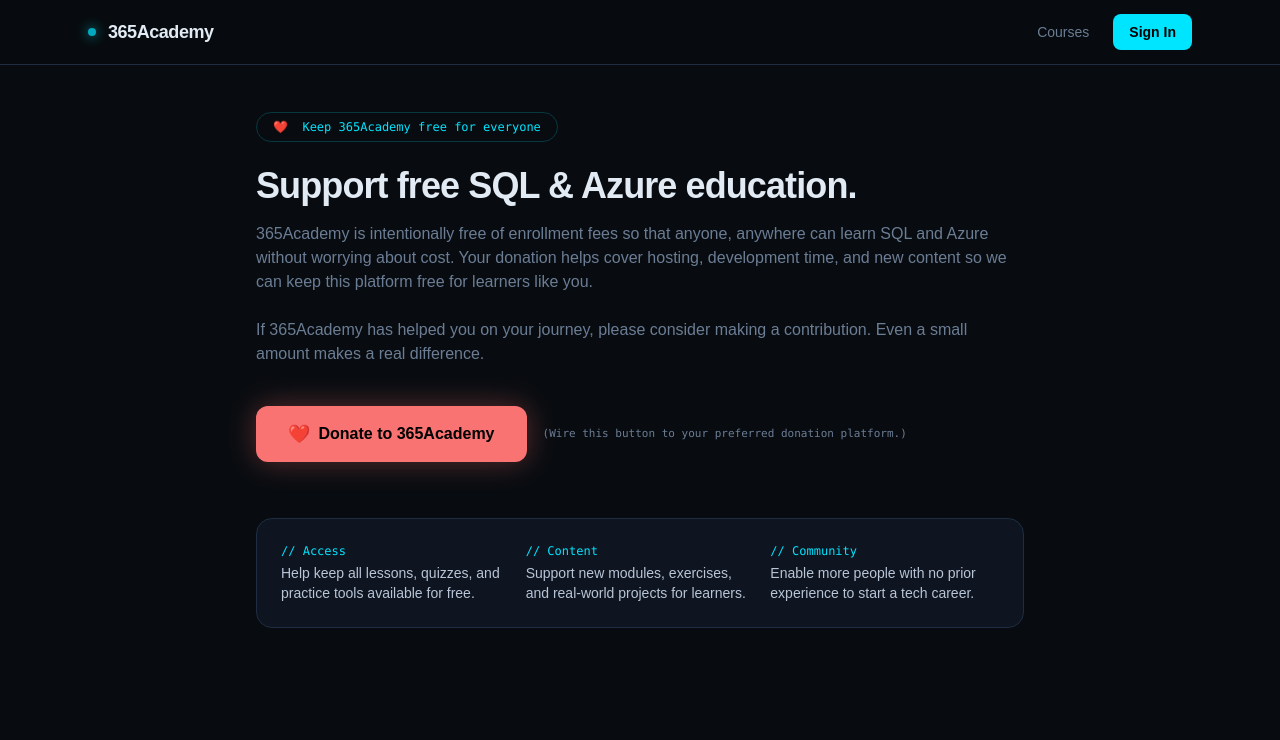
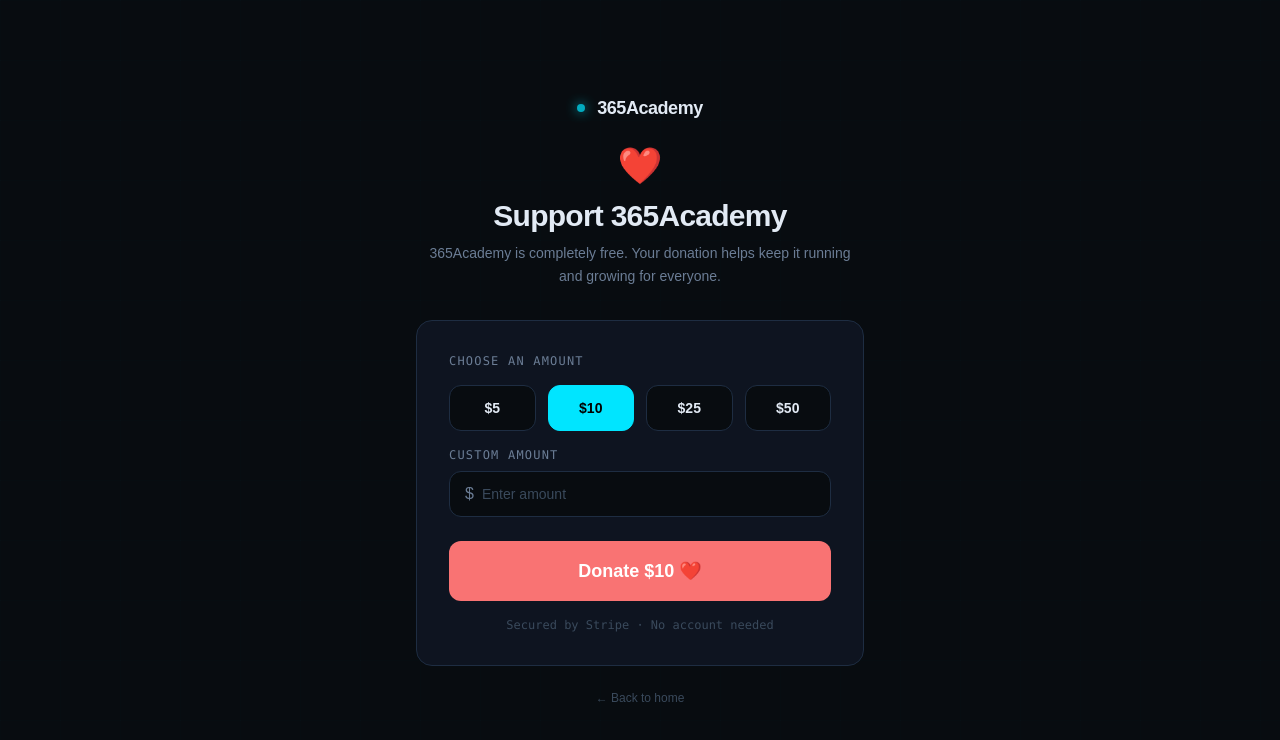
Before and after one commit to mustafa365/365academy, a Next.js app: page /donate in a window 1280 px wide. Shown: the top 740 px of the page. Built offline with nearby package versions, Linux system fonts and the light colour scheme.

Commit message:
Add Stripe donation page

```diff
--- /dev/null
+++ b/app/api/donate/route.ts
@@ -0,0 +1,30 @@
+import { NextRequest, NextResponse } from "next/server";
+import Stripe from "stripe";
+
+const stripe = new Stripe(process.env.STRIPE_SECRET_KEY!);
+
+export async function POST(req: NextRequest) {
+  const { amount } = await req.json();
+
+  const session = await stripe.checkout.sessions.create({
+    payment_method_types: ["card"],
+    line_items: [
+      {
+        price_data: {
+          currency: "usd",
+          product_data: {
+            name: "Donate to 365Academy",
+            description: "Support free education for everyone",
+          },
+          unit_amount: amount * 100,
+        },
+        quantity: 1,
+      },
+    ],
+    mode: "payment",
+    success_url: `${process.env.NEXT_PUBLIC_BASE_URL}/donate/success`,
+    cancel_url: `${process.env.NEXT_PUBLIC_BASE_URL}/donate`,
+  });
+
+  return NextResponse.json({ url: session.url });
+}
--- a/app/donate/page.tsx
+++ b/app/donate/page.tsx
@@ -1,73 +1,96 @@
+"use client";
+import { useState } from "react";
 import Link from "next/link";
 
+const PRESET_AMOUNTS = [5, 10, 25, 50];
+
 export default function DonatePage() {
+  const [selected, setSelected] = useState<number | null>(10);
+  const [custom, setCustom] = useState("");
+  const [loading, setLoading] = useState(false);
+
+  const amount = custom ? parseInt(custom) : selected;
+
+  async function handleDonate() {
+    if (!amount || amount < 1) return;
+    setLoading(true);
+    const res = await fetch("/api/donate", {
+      method: "POST",
+      headers: { "Content-Type": "application/json" },
+      body: JSON.stringify({ amount }),
+    });
+    const data = await res.json();
+    if (data.url) window.location.href = data.url;
+    else setLoading(false);
+  }
+
   return (
-    <main className="min-h-screen bg-[#080c10] text-[#e2eaf4]">
-      {/* Nav */}
-      <nav className="fixed top-0 left-0 right-0 z-50 border-b border-[#1e2d42] bg-[#080c10]/80 backdrop-blur-xl">
-        <div className="max-w-6xl mx-auto px-6 h-16 flex items-center justify-between">
-          <Link href="/" className="flex items-center gap-3">
+    <main className="min-h-screen bg-[#080c10] text-[#e2eaf4] flex items-center justify-center px-6">
+      <div className="fixed inset-0 opacity-20 pointer-events-none" style={{ backgroundImage: `linear-gradient(rgba(0,229,255,0.05) 1px, transparent 1px), linear-gradient(90deg, rgba(0,229,255,0.05) 1px, transparent 1px)`, backgroundSize: "60px 60px" }} />
+
+      <div className="relative w-full max-w-md">
+        <div className="text-center mb-8">
+          <Link href="/" className="inline-flex items-center gap-3 mb-6">
             <div className="w-2 h-2 rounded-full bg-[#00e5ff] shadow-[0_0_12px_#00e5ff] animate-pulse" />
             <span className="font-bold text-lg tracking-tight">365Academy</span>
           </Link>
-          <div className="flex items-center gap-6">
-            <Link href="/courses" className="text-[#6b7d95] hover:text-white text-sm transition-colors">
-              Courses
-            </Link>
-            <Link href="/login" className="text-sm bg-[#00e5ff] text-black font-semibold px-4 py-2 rounded-lg hover:bg-[#00c4db] transition-all hover:-translate-y-0.5">
-              Sign In
-            </Link>
-          </div>
+          <div className="text-4xl mb-3">❤️</div>
+          <h1 className="text-3xl font-black tracking-tight mb-2">Support 365Academy</h1>
+          <p className="text-[#6b7d95] text-sm leading-relaxed">
+            365Academy is completely free. Your donation helps keep it running and growing for everyone.
+          </p>
         </div>
-      </nav>
 
-      <div className="pt-28 pb-20 px-6">
-        <div className="max-w-3xl mx-auto">
-          <div className="inline-flex items-center gap-2 bg-[#00e5ff]/8 border border-[#00e5ff]/20 text-[#00e5ff] px-4 py-1.5 rounded-full text-xs font-mono mb-6">
-            ❤️ &nbsp;Keep 365Academy free for everyone
+        <div className="bg-[#0e1420] border border-[#1e2d42] rounded-2xl p-8">
+          <p className="text-xs font-mono text-[#6b7d95] uppercase tracking-widest mb-4">Choose an amount</p>
+
+          <div className="grid grid-cols-4 gap-3 mb-4">
+            {PRESET_AMOUNTS.map((a) => (
+              <button
+                key={a}
+                onClick={() => { setSelected(a); setCustom(""); }}
+                className={`py-3 rounded-xl font-bold text-sm border transition-all ${
+                  selected === a && !custom
+                    ? "bg-[#00e5ff] text-black border-[#00e5ff]"
+                    : "bg-[#080c10] border-[#1e2d42] text-[#e2eaf4] hover:border-[#00e5ff]/40"
+                }`}
+              >
+                ${a}
+              </button>
+            ))}
           </div>
 
-          <h1 className="text-3xl md:text-4xl font-black tracking-tight mb-4">
-            Support free SQL & Azure education.
-          </h1>
-
-          <p className="text-[#6b7d95] text-sm md:text-base leading-relaxed mb-6">
-            365Academy is intentionally free of enrollment fees so that anyone, anywhere can learn SQL and Azure without worrying about cost.
-            Your donation helps cover hosting, development time, and new content so we can keep this platform free for learners like you.
-          </p>
-
-          <p className="text-[#6b7d95] text-sm md:text-base leading-relaxed mb-10">
-            If 365Academy has helped you on your journey, please consider making a contribution. Even a small amount makes a real difference.
-          </p>
-
-          <div className="flex flex-col sm:flex-row items-stretch sm:items-center gap-4 mb-14">
-            <button
-              type="button"
-              className="inline-flex items-center justify-center gap-2 px-8 py-3.5 rounded-xl bg-[#f97373] text-black font-bold text-sm md:text-base shadow-[0_0_30px_rgba(248,113,113,0.35)] hover:bg-[#fb7171] transition-transform hover:-translate-y-0.5"
-            >
-              <span className="text-lg">❤️</span>
-              <span>Donate to 365Academy</span>
-            </button>
-            <span className="text-[11px] text-[#6b7d95] font-mono">
-              (Wire this button to your preferred donation platform.)
-            </span>
+          <div className="mb-6">
+            <label className="block text-xs font-mono text-[#6b7d95] mb-2 uppercase tracking-widest">Custom amount</label>
+            <div className="relative">
+              <span className="absolute left-4 top-1/2 -translate-y-1/2 text-[#6b7d95]">$</span>
+              <input
+                type="number"
+                min="1"
+                value={custom}
+                onChange={(e) => { setCustom(e.target.value); setSelected(null); }}
+                placeholder="Enter amount"
+                className="w-full bg-[#080c10] border border-[#1e2d42] rounded-xl pl-8 pr-4 py-3 text-sm text-[#e2eaf4] placeholder-[#3a4a5c] focus:outline-none focus:border-[#00e5ff]/50 transition-colors"
+              />
+            </div>
           </div>
 
-          <div className="bg-[#0e1420] border border-[#1e2d42] rounded-2xl p-6 grid grid-cols-1 sm:grid-cols-3 gap-4 text-sm">
-            <div>
-              <div className="text-[#00e5ff] text-xs font-mono mb-1">// Access</div>
-              <p className="text-[#b8c5d6]">Help keep all lessons, quizzes, and practice tools available for free.</p>
-            </div>
-            <div>
-              <div className="text-[#00e5ff] text-xs font-mono mb-1">// Content</div>
-              <p className="text-[#b8c5d6]">Support new modules, exercises, and real-world projects for learners.</p>
-            </div>
-            <div>
-              <div className="text-[#00e5ff] text-xs font-mono mb-1">// Community</div>
-              <p className="text-[#b8c5d6]">Enable more people with no prior experience to start a tech career.</p>
-            </div>
-          </div>
+          <button
+            onClick={handleDonate}
+            disabled={!amount || amount < 1 || loading}
+            className="w-full bg-[#f97373] hover:bg-[#f85555] text-white font-black py-4 rounded-xl transition-all hover:-translate-y-0.5 disabled:opacity-40 disabled:cursor-not-allowed disabled:translate-y-0 text-lg"
+          >
+            {loading ? "Redirecting..." : `Donate ${amount ? "$" + amount : ""} ❤️`}
+          </button>
+
+          <p className="text-center text-xs text-[#3a4a5c] font-mono mt-4">
+            Secured by Stripe · No account needed
+          </p>
         </div>
+
+        <p className="text-center text-xs text-[#3a4a5c] mt-6">
+          <Link href="/" className="hover:text-[#6b7d95] transition-colors">← Back to home</Link>
+        </p>
       </div>
     </main>
   );
--- /dev/null
+++ b/app/donate/success/page.tsx
@@ -0,0 +1,21 @@
+import Link from "next/link";
+
+export default function DonateSuccessPage() {
+  return (
+    <main className="min-h-screen bg-[#080c10] text-[#e2eaf4] flex items-center justify-center px-6">
+      <div className="text-center max-w-md">
+        <div className="text-6xl mb-6">🎉</div>
+        <h1 className="text-4xl font-black tracking-tight mb-4">Thank you!</h1>
+        <p className="text-[#6b7d95] leading-relaxed mb-8">
+          Your donation means the world to us. It helps keep 365Academy free and growing for students everywhere.
+        </p>
+        <Link
+          href="/"
+          className="inline-flex items-center gap-2 bg-[#00e5ff] text-black font-semibold px-8 py-3 rounded-xl hover:bg-[#00c4db] transition-all hover:-translate-y-0.5"
+        >
+          Back to 365Academy →
+        </Link>
+      </div>
+    </main>
+  );
+}
```
